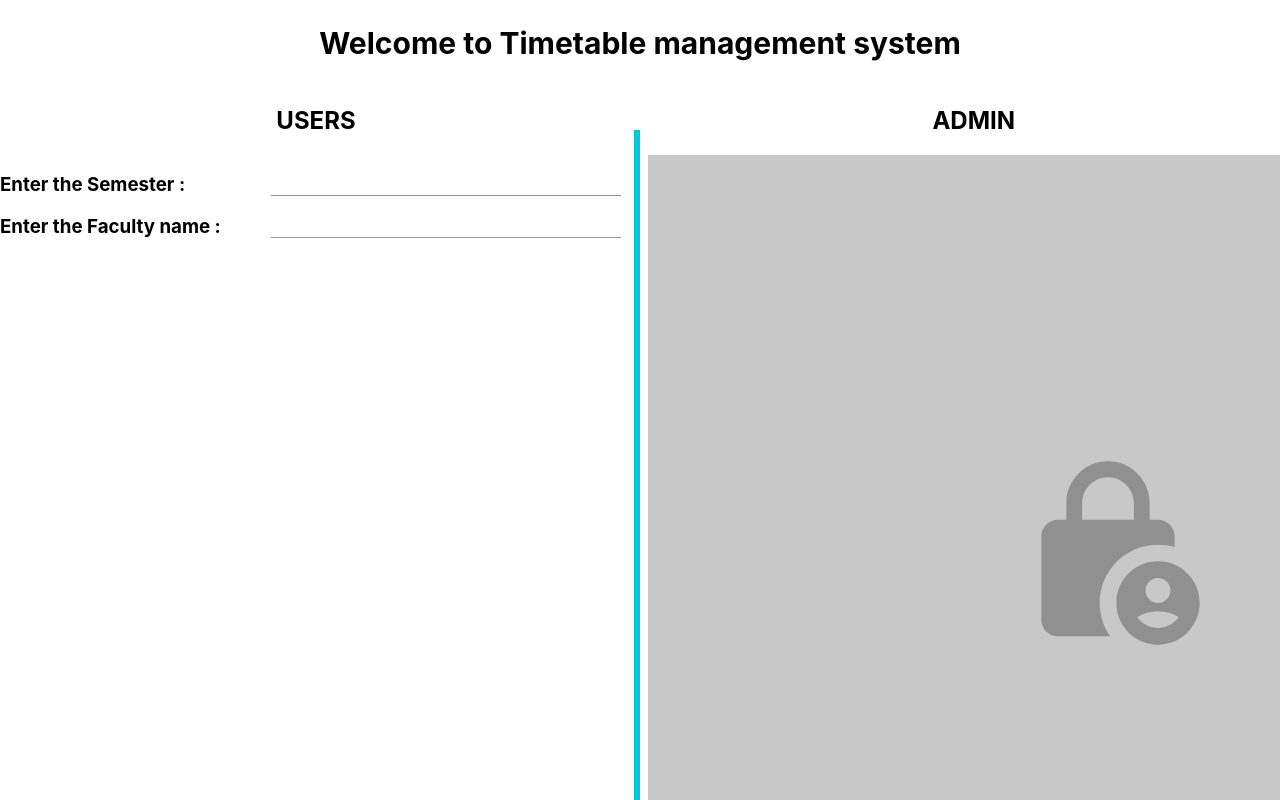
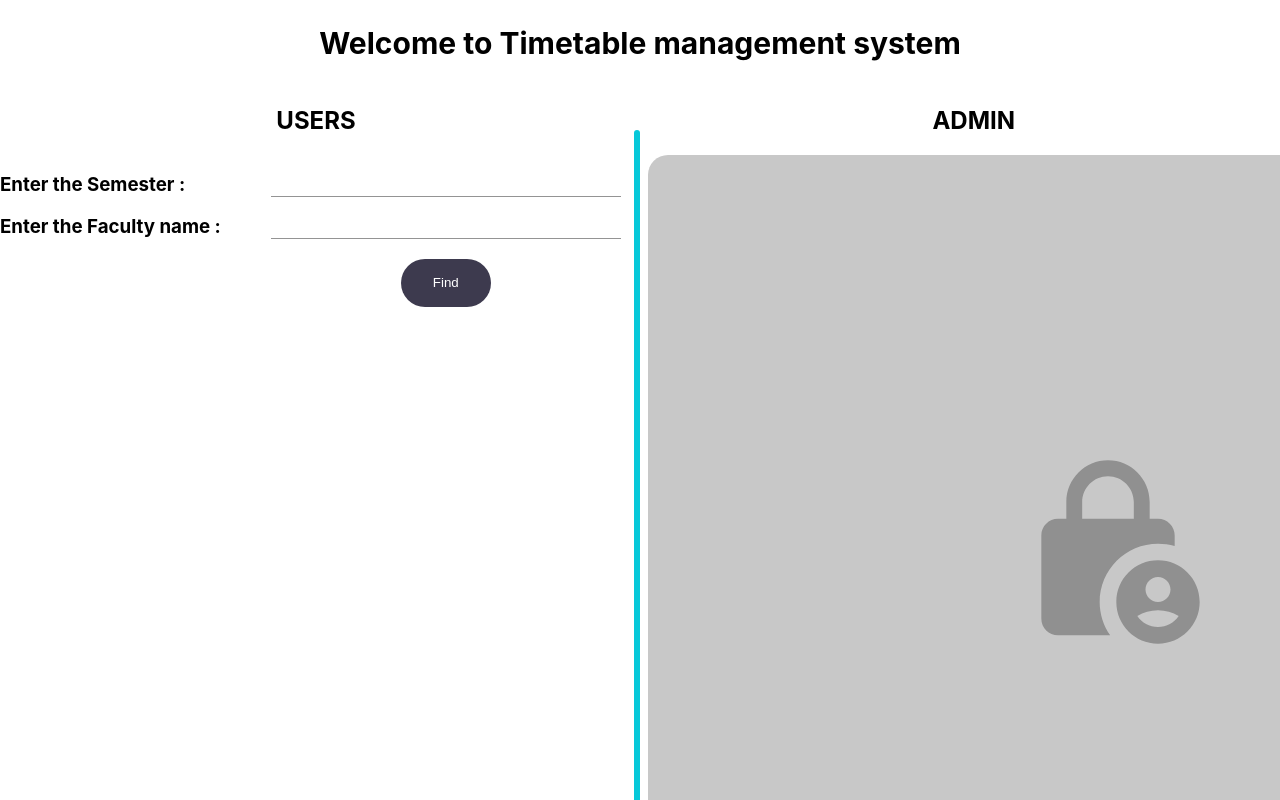
Before and after one commit to JishnuVijayan/timetable-management-system, a React (Create React App) app: page /users in a window 1280 px wide. Shown: the top 800 px of the page. Built offline with nearby package versions, Linux system fonts and the light colour scheme.

Commit message:
Changes in Userpage.
A button is intoduced, and some changes in border radius of center line and admin box.

```diff
--- a/src/Components/UserpageAdmin.css
+++ b/src/Components/UserpageAdmin.css
@@ -6,13 +6,14 @@
 }
 
 .AdminBox{
-    height: 796px;
+    height: 795px;
     width: 920px;
     background-color: rgba(200,200,200,1);
     display: flex;
     justify-content: center;
     align-items: center;
     transition: 0.8ms;
+    border-radius: 20px;
 }
 .AdminBox:hover{
     background-color: rgba(255,255,255,0.7);
--- a/src/Components/UserpageUser.css
+++ b/src/Components/UserpageUser.css
@@ -10,3 +10,43 @@
     flex-direction: column;
     padding-left: 50px;
 }
+
+.button3 {
+    position: relative;
+    overflow: hidden;
+    height: 3rem;
+    padding: 0 2rem;
+    border-radius: 1.5rem;
+    background: #3d3a4e;
+    background-size: 400%;
+    color: #fff;
+    border: none;
+    width: 150;
+  }
+
+  .button3:hover::before {
+    transform: scaleX(1);
+  }
+
+  .button3-content {
+    position: relative;
+    z-index: 1;
+  }
+
+  .button3::before {
+    content: '';
+    position: absolute;
+    top: 0;
+    left: 0;
+    transform: scaleX(0);
+    transform-origin: 0 50%;
+    width: 100%;
+    height: inherit;
+    border-radius: inherit;
+    background: linear-gradient(
+      82.3deg,
+      rgba(150, 93, 233, 1) 10.8%,
+      rgba(99, 88, 238, 1) 94.3%
+    );
+    transition: all 0.475s;
+  }
--- a/src/Components/UserpageUser.js
+++ b/src/Components/UserpageUser.js
@@ -27,15 +27,26 @@ export default function UserpageUser() {
           <TextField
             id="standard-basic"
             variant="standard"
-            style={{ width: 350, paddingBottom: 10 }}
+            style={{ width: 350, paddingBottom: 10, paddingTop: 10 }}
             onChange={(e) => setSemester(e.target.value)}
           />
           <TextField
             id="standard-basic"
             variant="standard"
-            style={{ width: 350, paddingBottom: 10 }}
+            style={{ width: 350, paddingBottom: 20 }}
             onChange={(e) => setFacultyName(e.target.value)}
           />
+          <div
+            style={{
+              display: "flex",
+              justifyContent: "center",
+              alignItems: "center",
+            }}
+          >
+            <button class="button3">
+              <span class="button-content">Find</span>
+            </button>
+          </div>
         </div>
       </div>
     </div>
--- a/src/Pages/AdminLogin.js
+++ b/src/Pages/AdminLogin.js
@@ -23,6 +23,7 @@ export default function AdminLogin() {
   const navigate = useNavigate();
   const [adminName, setAdminName] = useState("");
   const [adminPassword, setAdminPassword] = useState("");
+
 
   return (
     <div className="Maindiv">
--- a/src/Pages/Users.css
+++ b/src/Pages/Users.css
@@ -1,8 +1,9 @@
 .Line {
     border-left: 6px solid #06c8d9;
-    height: 831px;
+    height: 829px;
     position: absolute;
     right: 50%;
     top: 130px;
+    border-radius: 40px;
 
 }
```
